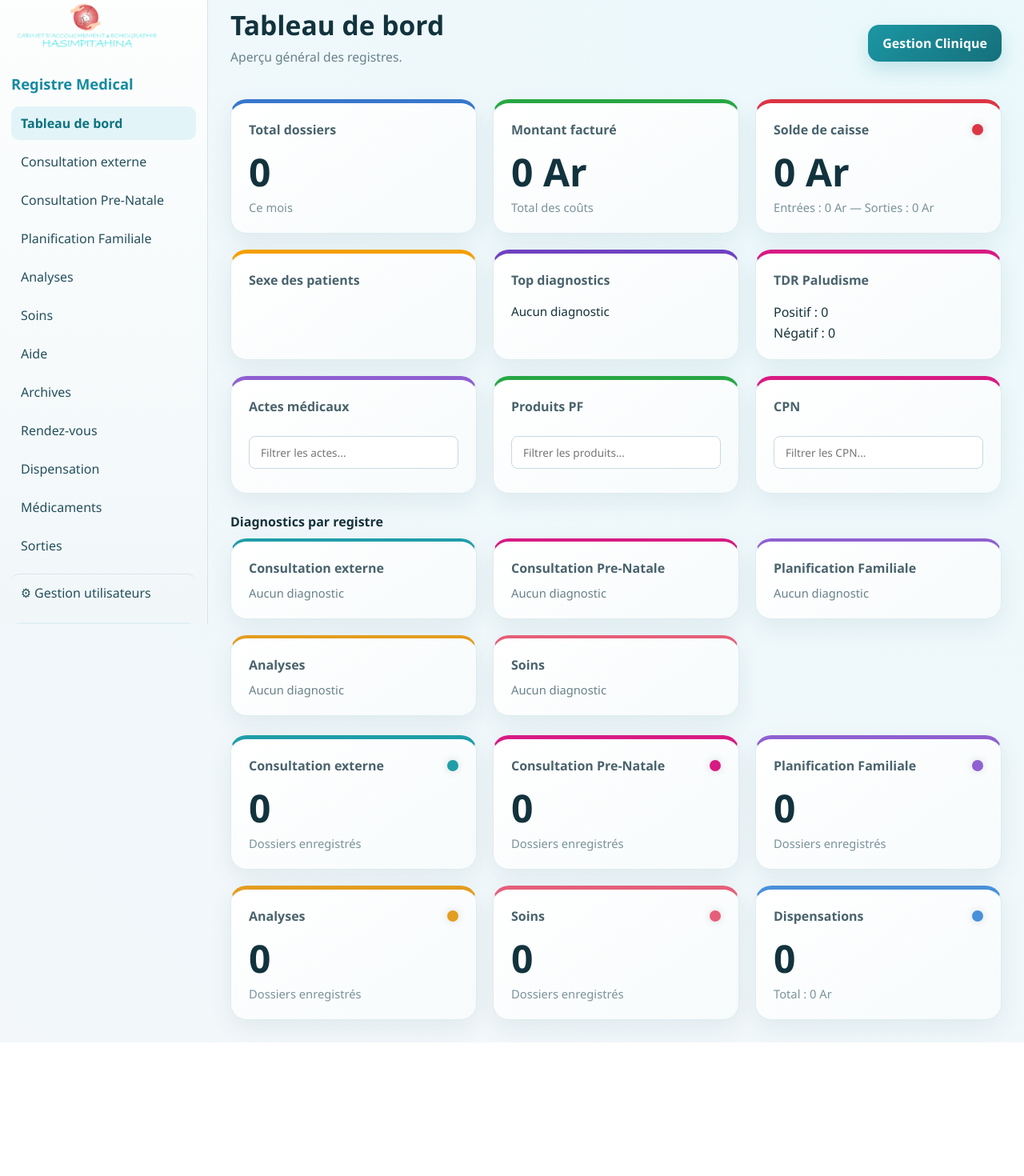
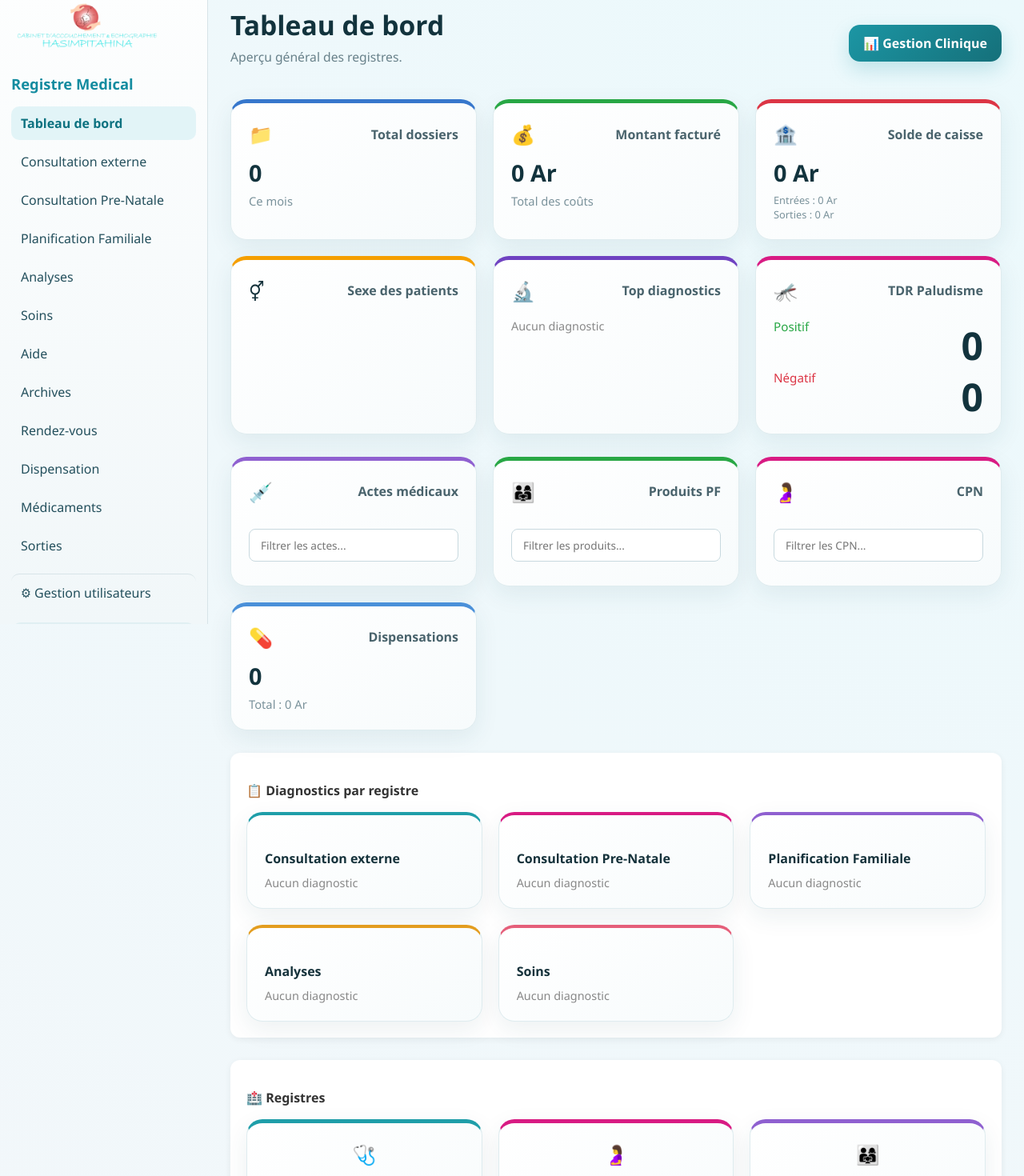
Before and after one commit to TafitaNiainaperline/registre-medical, a React (Vite) app: page /#/ in a window 1280 px wide. Shown: the part 20-1490 px from the top of the page at 80% size. Before the commit the page ends 1323 px from the top, so only its background shows below. Built offline with nearby package versions, Linux system fonts and the light colour scheme; sample sign-in values are in the browser's storage.

Commit message:
feat(dashboard): improve overall interface with icons, spacing and modern design

```diff
--- a/src/pages/DashboardPage.jsx
+++ b/src/pages/DashboardPage.jsx
@@ -248,73 +248,95 @@ export default function DashboardPage() {
             Aperçu général des registres{archiveLabel ? ` — ${archiveLabel}` : ''}.
           </p>
         </div>
-
         <div className="dashboard-badge">
-           Gestion Clinique
+          📊 Gestion Clinique
         </div>
       </div>
 
-      <div className="cards-grid" style={{ marginBottom: '24px' }}>
+      <div className="cards-grid" style={{ marginBottom: '28px' }}>
         <article className="stat-card" style={{ borderTop: '5px solid #3777cc' }}>
           <div className="stat-top">
+            <span style={{ fontSize: '1.5rem' }}>📁</span>
             <h3>Total dossiers</h3>
           </div>
-          <strong>{totalRecords}</strong>
+          <strong style={{ fontSize: '1.8rem' }}>{totalRecords}</strong>
           <span className="stat-subtitle">Ce mois</span>
         </article>
 
         <article className="stat-card" style={{ borderTop: '5px solid #28a745' }}>
           <div className="stat-top">
+            <span style={{ fontSize: '1.5rem' }}>💰</span>
             <h3>Montant facturé</h3>
           </div>
-          <strong>{totalAmount.toLocaleString()} Ar</strong>
+          <strong style={{ fontSize: '1.8rem' }}>{totalAmount.toLocaleString()} Ar</strong>
           <span className="stat-subtitle">Total des coûts</span>
         </article>
 
         <article className="stat-card" style={{ borderTop: '5px solid #dc3545' }}>
           <div className="stat-top">
+            <span style={{ fontSize: '1.5rem' }}>🏦</span>
             <h3>Solde de caisse</h3>
-            <div className="stat-dot" style={{ background: '#dc3545' }} />
           </div>
-          <strong>{soldeCaisse.toLocaleString()} Ar</strong>
-          <span className="stat-subtitle">
-            Entrées : {totalAmount.toLocaleString()} Ar — Sorties : {cashOutflowTotal.toLocaleString()} Ar
+          <strong style={{ fontSize: '1.8rem' }}>{soldeCaisse.toLocaleString()} Ar</strong>
+          <span className="stat-subtitle" style={{ fontSize: '0.8rem' }}>
+            Entrées : {totalAmount.toLocaleString()} Ar<br/>
+            Sorties : {cashOutflowTotal.toLocaleString()} Ar
           </span>
         </article>
 
         <article className="stat-card" style={{ borderTop: '5px solid #f59f00' }}>
           <div className="stat-top">
+            <span style={{ fontSize: '1.5rem' }}>⚥</span>
             <h3>Sexe des patients</h3>
           </div>
-          <div style={{ display: 'grid', gap: '4px', marginTop: '10px' }}>
+          <div style={{ display: 'grid', gap: '6px', marginTop: '12px' }}>
             {sexSummary.map(([sex, count]) => (
-              <span key={sex} style={{ fontSize: '0.95rem' }}>{sex} : {count}</span>
+              <span key={sex} style={{ fontSize: '0.95rem', display: 'flex', justifyContent: 'space-between' }}>
+                <span>{sex}</span>
+                <strong>{count}</strong>
+              </span>
             ))}
           </div>
         </article>
 
         <article className="stat-card" style={{ borderTop: '5px solid #6f42c1' }}>
           <div className="stat-top">
+            <span style={{ fontSize: '1.5rem' }}>🔬</span>
             <h3>Top diagnostics</h3>
           </div>
-          <div style={{ display: 'grid', gap: '4px', marginTop: '10px' }}>
+          <div style={{ display: 'grid', gap: '6px', marginTop: '12px' }}>
             {diagnosticSummary.slice(0, 4).map(([diagnostic, count]) => (
-              <span key={diagnostic} style={{ fontSize: '0.95rem' }}>{diagnostic} : {count}</span>
+              <span key={diagnostic} style={{ fontSize: '0.9rem', display: 'flex', justifyContent: 'space-between', gap: '8px' }}>
+                <span style={{ overflow: 'hidden', textOverflow: 'ellipsis', whiteSpace: 'nowrap' }}>{diagnostic}</span>
+                <strong style={{ color: '#6f42c1' }}>{count}</strong>
+              </span>
             ))}
-            {diagnosticSummary.length === 0 && <span style={{ fontSize: '0.95rem' }}>Aucun diagnostic</span>}
+            {diagnosticSummary.length === 0 && <span style={{ fontSize: '0.9rem', color: '#888' }}>Aucun diagnostic</span>}
           </div>
         </article>
 
         <article className="stat-card" style={{ borderTop: '5px solid #d81b83' }}>
-          <div className="stat-top"><h3>TDR Paludisme</h3></div>
-          <div style={{ display: 'grid', gap: '4px', marginTop: '10px' }}>
-            <span>Positif : {tdrSummary.positif || 0}</span>
-            <span>Négatif : {tdrSummary.negatif || 0}</span>
+          <div className="stat-top">
+            <span style={{ fontSize: '1.5rem' }}>🦟</span>
+            <h3>TDR Paludisme</h3>
+          </div>
+          <div style={{ display: 'grid', gap: '6px', marginTop: '12px' }}>
+            <span style={{ fontSize: '0.95rem', display: 'flex', justifyContent: 'space-between' }}>
+              <span style={{ color: '#28a745' }}>Positif</span>
+              <strong>{tdrSummary.positif || 0}</strong>
+            </span>
+            <span style={{ fontSize: '0.95rem', display: 'flex', justifyContent: 'space-between' }}>
+              <span style={{ color: '#dc3545' }}>Négatif</span>
+              <strong>{tdrSummary.negatif || 0}</strong>
+            </span>
           </div>
         </article>
+      </div>
 
+      <div className="cards-grid" style={{ marginBottom: '28px' }}>
         <article className="stat-card" style={{ borderTop: '5px solid #8f60d0' }}>
           <div className="stat-top">
+            <span style={{ fontSize: '1.5rem' }}>💉</span>
             <h3>Actes médicaux</h3>
           </div>
           <input
@@ -324,7 +346,7 @@ export default function DashboardPage() {
             onChange={(e) => setActFilter(e.target.value)}
             style={{
               width: '100%',
-                marginTop: '8px',
+              marginTop: '12px',
               marginBottom: '8px',
               padding: '10px 14px',
               border: '1px solid #c8d9df',
@@ -333,15 +355,16 @@ export default function DashboardPage() {
               fontSize: '0.85rem'
             }}
           />
-            <div style={{ display: 'grid', gap: '4px' }}>
+          <div style={{ display: 'grid', gap: '6px', maxHeight: '150px', overflowY: 'auto' }}>
             {actFilter && actSummary
               .filter((act) => String(act.name).toLowerCase().includes(actFilter.toLowerCase()))
               .length > 0 ? (
                 actSummary
                   .filter((act) => String(act.name).toLowerCase().includes(actFilter.toLowerCase()))
                   .map((act) => (
-                      <span key={act.name} style={{ fontSize: '0.9rem' }}>
-                        <strong style={{ fontSize: '0.85rem' }}>{act.name}</strong> : {act.count} fois — {act.total.toLocaleString()} Ar
+                    <span key={act.name} style={{ fontSize: '0.85rem', display: 'flex', justifyContent: 'space-between', gap: '8px' }}>
+                      <span style={{ overflow: 'hidden', textOverflow: 'ellipsis', whiteSpace: 'nowrap' }}>{act.name}</span>
+                      <strong style={{ whiteSpace: 'nowrap' }}>{act.count}x — {act.total.toLocaleString()} Ar</strong>
                     </span>
                   ))
               ) : actFilter ? (
@@ -352,6 +375,7 @@ export default function DashboardPage() {
 
         <article className="stat-card" style={{ borderTop: '5px solid #28a745' }}>
           <div className="stat-top">
+            <span style={{ fontSize: '1.5rem' }}>👨‍👩‍👧</span>
             <h3>Produits PF</h3>
           </div>
           <input
@@ -361,7 +385,7 @@ export default function DashboardPage() {
             onChange={(e) => setPfFilter(e.target.value)}
             style={{
               width: '100%',
-                marginTop: '8px',
+              marginTop: '12px',
               marginBottom: '8px',
               padding: '10px 14px',
               border: '1px solid #c8d9df',
@@ -370,15 +394,16 @@ export default function DashboardPage() {
               fontSize: '0.85rem'
             }}
           />
-            <div style={{ display: 'grid', gap: '4px' }}>
+          <div style={{ display: 'grid', gap: '6px', maxHeight: '150px', overflowY: 'auto' }}>
             {pfFilter && pfSummary
               .filter(([method]) => String(method).toLowerCase().includes(pfFilter.toLowerCase()))
               .length > 0 ? (
                 pfSummary
                   .filter(([method]) => String(method).toLowerCase().includes(pfFilter.toLowerCase()))
                   .map(([method, count]) => (
-                      <span key={method} style={{ fontSize: '0.9rem' }}>
-                        <strong style={{ fontSize: '0.85rem' }}>{method}</strong> : {count} patient{count !== 1 ? 's' : ''}
+                    <span key={method} style={{ fontSize: '0.9rem', display: 'flex', justifyContent: 'space-between' }}>
+                      <span>{method}</span>
+                      <strong>{count} patient{count !== 1 ? 's' : ''}</strong>
                     </span>
                   ))
               ) : pfFilter ? (
@@ -389,6 +414,7 @@ export default function DashboardPage() {
 
         <article className="stat-card" style={{ borderTop: '5px solid #d81b83' }}>
           <div className="stat-top">
+            <span style={{ fontSize: '1.5rem' }}>🤰</span>
             <h3>CPN</h3>
           </div>
           <input
@@ -398,7 +424,7 @@ export default function DashboardPage() {
             onChange={(e) => setCpnFilter(e.target.value)}
             style={{
               width: '100%',
-                marginTop: '8px',
+              marginTop: '12px',
               marginBottom: '8px',
               padding: '10px 14px',
               border: '1px solid #c8d9df',
@@ -407,15 +433,16 @@ export default function DashboardPage() {
               fontSize: '0.85rem'
             }}
           />
-            <div style={{ display: 'grid', gap: '4px' }}>
+          <div style={{ display: 'grid', gap: '6px', maxHeight: '150px', overflowY: 'auto' }}>
             {cpnFilter && cpnSummary
               .filter(([cpn]) => String(cpn).toLowerCase().includes(cpnFilter.toLowerCase()))
               .length > 0 ? (
                 cpnSummary
                   .filter(([cpn]) => String(cpn).toLowerCase().includes(cpnFilter.toLowerCase()))
                   .map(([cpn, count]) => (
-                      <span key={cpn} style={{ fontSize: '0.9rem' }}>
-                        <strong style={{ fontSize: '0.85rem' }}>{cpn}</strong> : {count} patient{count !== 1 ? 's' : ''}
+                    <span key={cpn} style={{ fontSize: '0.9rem', display: 'flex', justifyContent: 'space-between' }}>
+                      <span>{cpn}</span>
+                      <strong>{count} patient{count !== 1 ? 's' : ''}</strong>
                     </span>
                   ))
               ) : cpnFilter ? (
@@ -423,15 +450,26 @@ export default function DashboardPage() {
               ) : null}
           </div>
         </article>
+
+        <article className="stat-card" style={{ borderTop: '5px solid #4a90d9' }}>
+          <div className="stat-top">
+            <span style={{ fontSize: '1.5rem' }}>💊</span>
+            <h3>Dispensations</h3>
+          </div>
+          <strong style={{ fontSize: '1.8rem' }}>{dispensationCount}</strong>
+          <span className="stat-subtitle">
+            Total : {Number(dispensationTotal || 0).toLocaleString()} Ar
+          </span>
+        </article>
       </div>
 
       {ageGroupSummary.length > 0 && (
-        <div style={{ marginBottom: '24px' }}>
-          <strong>Patients par tranche d'âge</strong>
-          <div style={{ display: 'flex', flexWrap: 'wrap', gap: '10px', marginTop: '10px' }}>
+        <div style={{ marginBottom: '28px', padding: '20px', background: '#fff', borderRadius: '12px', boxShadow: '0 2px 8px rgba(0,0,0,0.06)' }}>
+          <h3 style={{ marginBottom: '16px', color: '#333', fontSize: '1rem' }}>👥 Patients par tranche d'âge</h3>
+          <div style={{ display: 'flex', flexWrap: 'wrap', gap: '12px' }}>
             {ageGroupSummary.map(([group, count]) => (
-              <span key={group} style={{ padding: '8px 12px', background: '#f4f9fd', border: '1px solid #dceaf2', borderRadius: '10px', color: '#184a6e' }}>
-                {group} : {count}
+              <span key={group} style={{ padding: '10px 16px', background: '#f4f9fd', border: '1px solid #dceaf2', borderRadius: '10px', color: '#184a6e', fontWeight: 500 }}>
+                {group} <strong style={{ color: '#3777cc' }}>({count})</strong>
               </span>
             ))}
           </div>
@@ -439,22 +477,22 @@ export default function DashboardPage() {
       )}
 
       {archiveDiagnostics.length > 0 && (
-        <div style={{ marginBottom: '24px' }}>
-          <strong>Diagnostics par mois</strong>
-          <div style={{ display: 'grid', gap: '12px', marginTop: '10px' }}>
+        <div style={{ marginBottom: '28px', padding: '20px', background: '#fff', borderRadius: '12px', boxShadow: '0 2px 8px rgba(0,0,0,0.06)' }}>
+          <h3 style={{ marginBottom: '16px', color: '#333', fontSize: '1rem' }}>📅 Diagnostics par mois</h3>
+          <div style={{ display: 'grid', gap: '14px' }}>
             {archiveDiagnostics.map((archive) => (
-              <div key={archive.label} style={{ padding: '12px', border: '1px solid #e6e6e6', borderRadius: '10px', background: '#fff' }}>
-                <div style={{ fontWeight: 600, marginBottom: '8px' }}>{archive.label}</div>
+              <div key={archive.label} style={{ padding: '16px', border: '1px solid #e6e6e6', borderRadius: '10px', background: '#fafafa' }}>
+                <div style={{ fontWeight: 600, marginBottom: '10px', color: '#333' }}>{archive.label}</div>
                 {archive.topDiagnostics.length > 0 ? (
                   <div style={{ display: 'flex', flexWrap: 'wrap', gap: '8px' }}>
                     {archive.topDiagnostics.map(([diagnostic, count]) => (
-                      <span key={diagnostic} style={{ padding: '6px 10px', background: '#f4f9fd', borderRadius: '999px', color: '#184a6e', fontSize: '0.92rem' }}>
-                        {diagnostic} : {count}
+                      <span key={diagnostic} style={{ padding: '6px 12px', background: '#e8f4f6', borderRadius: '999px', color: '#1C96A4', fontSize: '0.9rem', fontWeight: 500 }}>
+                        {diagnostic} ({count})
                       </span>
                     ))}
                   </div>
                 ) : (
-                  <span style={{ color: '#666' }}>Aucun diagnostic enregistré</span>
+                  <span style={{ color: '#888', fontSize: '0.9rem' }}>Aucun diagnostic enregistré</span>
                 )}
               </div>
             ))}
@@ -462,63 +500,52 @@ export default function DashboardPage() {
         </div>
       )}
 
-      <div style={{ marginBottom: '24px' }}>
-        <strong>Diagnostics par registre</strong>
+      <div style={{ marginBottom: '28px', padding: '20px', background: '#fff', borderRadius: '12px', boxShadow: '0 2px 8px rgba(0,0,0,0.06)' }}>
+        <h3 style={{ marginBottom: '16px', color: '#333', fontSize: '1rem' }}>📋 Diagnostics par registre</h3>
         <div className="cards-grid" style={{ marginTop: '10px' }}>
           {diagnosticsByCategory.map((category) => (
             <article key={category.key} className="stat-card" style={{ borderTop: `4px solid ${category.color}` }}>
-              <h3>{category.label}</h3>
-              <div style={{ display: 'grid', gap: '4px', marginTop: '10px' }}>
+              <h4 style={{ marginBottom: '8px' }}>{category.label}</h4>
+              <div style={{ display: 'grid', gap: '6px', marginTop: '10px', maxHeight: '120px', overflowY: 'auto' }}>
                 {category.diagnostics.length > 0
                   ? category.diagnostics.map(([diagnostic, count]) => (
-                    <span key={diagnostic} style={{ fontSize: '0.92rem' }}>{diagnostic} : {count}</span>
+                    <span key={diagnostic} style={{ fontSize: '0.9rem', display: 'flex', justifyContent: 'space-between' }}>
+                      <span>{diagnostic}</span>
+                      <strong style={{ color: category.color }}>{count}</strong>
+                    </span>
                   ))
-                  : <span style={{ color: '#68818a', fontSize: '0.92rem' }}>Aucun diagnostic</span>}
+                  : <span style={{ color: '#888', fontSize: '0.9rem' }}>Aucun diagnostic</span>}
               </div>
             </article>
           ))}
         </div>
       </div>
 
-
-      <div className="cards-grid">
+      <div style={{ padding: '20px', background: '#fff', borderRadius: '12px', boxShadow: '0 2px 8px rgba(0,0,0,0.06)' }}>
+        <h3 style={{ marginBottom: '16px', color: '#333', fontSize: '1rem' }}>🏥 Registres</h3>
+        <div className="cards-grid" style={{ marginTop: '10px' }}>
           {categories.map((cat) => (
             <article
               key={cat.key}
               className="stat-card"
               style={{
-              borderTop: `5px solid ${cat.color}`
+                borderTop: `5px solid ${cat.color}`,
+                textAlign: 'center'
               }}
             >
-
-            <div className="stat-top">
-              <h3>{cat.label}</h3>
-
-              <div
-                className="stat-dot"
-                style={{ background: cat.color }}
-              />
+              <div style={{ fontSize: '1.5rem', marginBottom: '8px' }}>
+                {cat.key === 'consultation' && '🩺'}
+                {cat.key === 'cpn' && '🤰'}
+                {cat.key === 'pf' && '👨‍👩‍👧'}
+                {cat.key === 'analyse' && '🔬'}
+                {cat.key === 'soin' && '💊'}
               </div>
-
-            <strong>{stats[cat.key] || 0}</strong>
-
-            <span className="stat-subtitle">
-              Dossiers enregistrés
-            </span>
-
+              <h4 style={{ marginBottom: '8px' }}>{cat.label}</h4>
+              <strong style={{ fontSize: '1.5rem', display: 'block' }}>{stats[cat.key] || 0}</strong>
+              <span style={{ fontSize: '0.8rem', color: '#888' }}>dossiers</span>
             </article>
           ))}
-
-        <article className="stat-card" style={{ borderTop: '5px solid #4a90d9' }}>
-          <div className="stat-top">
-            <h3>Dispensations</h3>
-            <div className="stat-dot" style={{ background: '#4a90d9' }} />
         </div>
-          <strong>{dispensationCount}</strong>
-          <span className="stat-subtitle">
-            Total : {Number(dispensationTotal || 0).toLocaleString()} Ar
-          </span>
-        </article>
       </div>
     </section>
   );
```
Lines whose indentation alone changed are shown as unchanged.
